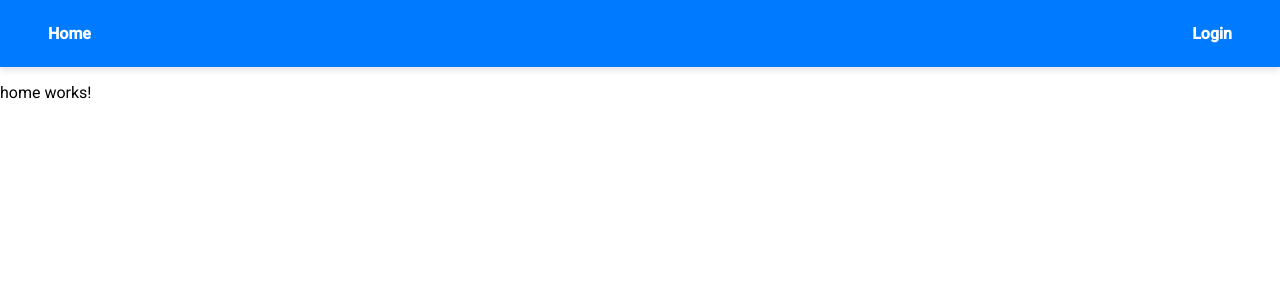
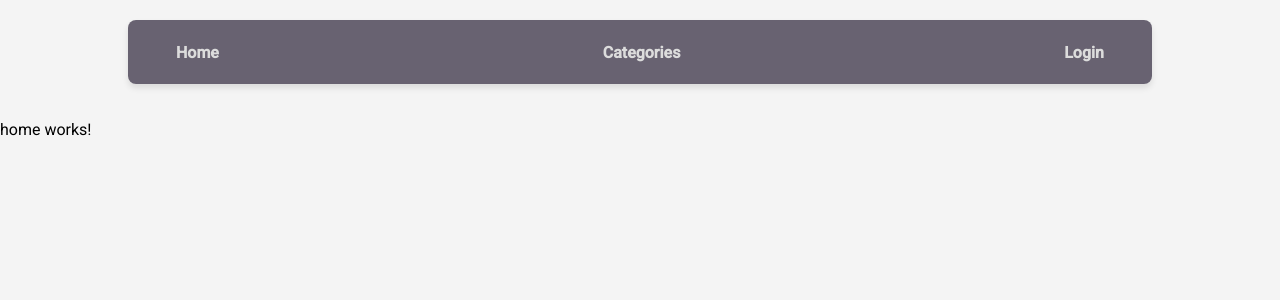
Before and after one commit to piotrsioch/tickets-app-fe, an Angular app: page / in a window 1280 px wide. Shown: the top 300 px of the page. Built offline with nearby package versions, Linux system fonts and the light colour scheme.

Commit message:
Improve styling

```diff
--- a/src/app/core/components/navbar/navbar.component.html
+++ b/src/app/core/components/navbar/navbar.component.html
@@ -4,6 +4,12 @@
     class="tickets-navbar__item"
   >
     Home
+  </a>
+  <a
+    routerLink="/categories"
+    class="tickets-navbar__item"
+  >
+    Categories
   </a>
   @if(!isLoggedIn()) {
     <a
--- a/src/app/core/components/navbar/navbar.component.scss
+++ b/src/app/core/components/navbar/navbar.component.scss
@@ -1,30 +1,41 @@
+@import 'variables';
+
+:host {
+  display: flex;
+  justify-content: center;
+  height: 100%;
+}
+
 .tickets-navbar {
   &__container {
     display: flex;
     justify-content: space-between;
     align-items: center;
-    padding: 1rem 2rem;
-    background-color: #007bff;
+    width: calc(80% - $main-size * 16);
+    height: 100%;
+    background-color: #191028a3;
     box-shadow: 0 4px 6px rgba(0, 0, 0, 0.1);
+    border-radius: $main-size * 2;
+    padding: 0 $main-size * 8;
   }
 
   &__item {
-    color: white;
+    color: 	#DCDCDC;
     text-decoration: none;
     font-size: 1rem;
     font-weight: bold;
     padding: 0.5rem 1rem;
-    transition: background-color 0.3s ease-in-out;
-    border-radius: 4px;
+    transition: background-color 0.4s ease-in-out;
+    border-radius: $main-size * 2;
 
     &:hover {
-      background-color: rgba(255, 255, 255, 0.2);
+      background-color: rgba(255, 255, 255, 0.1);
     }
   }
 
   &__logout {
-    background-color: #dc3545;
-    color: white;
+    background-color: #A62C2C;
+    color: 	#DCDCDC;
     border: none;
     padding: 0.5rem 1rem;
     font-size: 1rem;
--- a/src/app/core/components/root-layout/root-layout.component.scss
+++ b/src/app/core/components/root-layout/root-layout.component.scss
@@ -1,21 +1,29 @@
-/* Reset & Global Styles */
+@import 'variables';
+
 html, body {
   height: 100%;
   margin: 0;
   padding: 0;
   font-family: 'Arial', sans-serif;
-  background-color: #f4f4f4; // Light gray background for better contrast
 }
 
-/* Root Layout */
 .tickets-root-layout {
   &__container {
     height: 100%;
     width: 100%;
     overflow: auto;
+    background-color: #f4f4f4;
+  }
+
+  &__navbar {
+    width: 100%;
+    height: $navbar-height;
+    padding: $main-size * 5 0;
   }
 
   &__main {
+    height: calc(100vh - $navbar-height - $main-size * 10);
+    width: 100%;
     overflow: auto;
   }
 
--- a/src/app/features/login/login.component.scss
+++ b/src/app/features/login/login.component.scss
@@ -6,7 +6,7 @@
     justify-content: center;
     align-items: center;
     height: 100vh;
-    background-color: #f4f4f4;
+
   }
 
   &__form {
--- a/src/app/shared/components/table/table.component.scss
+++ b/src/app/shared/components/table/table.component.scss
@@ -0,0 +1,59 @@
+@import 'variables';
+
+.tickets-table {
+  &__container {
+    width: 100%;
+  }
+
+  &__table {
+    width: 100%;
+    border-collapse: collapse;
+    box-shadow: 0 2px 4px rgba(0, 0, 0, 0.1);
+  }
+
+  &__table th {
+    background-color: #191028a3;
+    color: white;
+    font-weight: bold;
+    padding: 12px 16px;
+    text-align: left;
+    font-size: 1rem;
+    border-bottom: 2px solid #ccc;
+  }
+
+  &__table td {
+    padding: 12px 16px;
+    border-bottom: 1px solid #f1f1f1;
+    font-size: 1rem;
+    text-align: left;
+    color: #333;
+  }
+
+  &__table tr:hover {
+    background-color: #f4f4f4;
+  }
+
+  &__search-input {
+    width: 100%;
+    margin-bottom: 1rem;
+  }
+
+  &__paginator {
+    margin-top: 1rem;
+    justify-content: center;
+    display: flex;
+    align-items: center;
+    padding: 1rem;
+  }
+
+  &__paginator .mat-paginator-range-actions {
+    display: flex;
+    justify-content: flex-end;
+    width: 100%;
+  }
+
+  &__paginator .mat-paginator-page-size {
+    padding: 0.5rem;
+    font-size: 0.875rem;
+  }
+}
--- a/src/assets/styles/_variables.scss
+++ b/src/assets/styles/_variables.scss
@@ -0,0 +1,2 @@
+$main-size: 4px;
+$navbar-height: calc(16 * $main-size);
```
